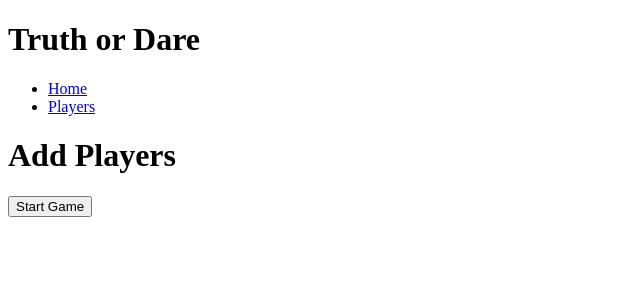
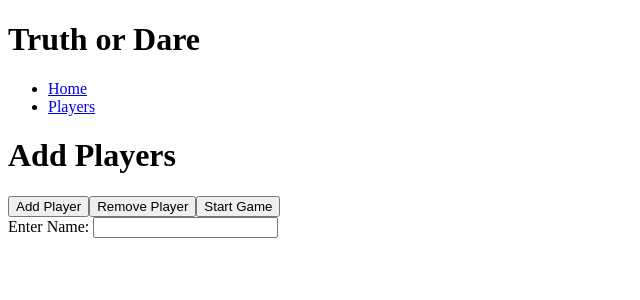
Before and after one commit to Aviakubo/truthOrDareFrontend, an Angular app: page /players in a window 1280 px wide. Shown: the top 300 px of the page, without its empty margins (0-640 px from the left). Built offline with nearby package versions, Linux system fonts and the light colour scheme.

Commit message:
had to simplify my initial design but am able to have a list of players now

```diff
--- a/package.json
+++ b/package.json
@@ -27,6 +27,7 @@
     "@angular/cli": "~15.0.4",
     "@angular/compiler-cli": "^15.0.0",
     "@types/jasmine": "~4.3.0",
+    "@types/jquery": "^3.5.15",
     "jasmine-core": "~4.5.0",
     "karma": "~6.4.0",
     "karma-chrome-launcher": "~3.1.0",
--- a/src/app/app.module.ts
+++ b/src/app/app.module.ts
@@ -5,6 +5,7 @@ import { AppComponent } from './app.component';
 import { PlayerListComponent } from './player-list/player-list.component';
 import { MainEntryComponent } from './main-entry/main-entry.component';
 import { HttpClientModule, HttpClient } from '@angular/common/http'
+import { FormsModule } from '@angular/forms';
 
 @NgModule({
   declarations: [
@@ -15,7 +16,8 @@ import { HttpClientModule, HttpClient } from '@angular/common/http'
   imports: [
     BrowserModule,
     AppRoutingModule,
-    HttpClientModule
+    HttpClientModule,
+    FormsModule
   ],
   providers: [],
   bootstrap: [AppComponent]
--- a/src/app/player-list/player-list.component.html
+++ b/src/app/player-list/player-list.component.html
@@ -1,8 +1,21 @@
 <div>
   <h1>Add Players</h1>
-  <div class="add player">
-    <div class="buttonContainer">
-      <button (click)="startGame()">Start Game</button>
-    </div>
+  <div class="buttonContainer">
+    <button type="button" (click)="addPlayer()">Add Player</button>
+    <button (click)="removePlayer()">Remove Player</button>
+    <button (click)="startGame()">Start Game</button>
+  </div>
+  <div class="player">
+    <label for="playerName">Enter Name: </label>
+    <input
+      maxlength="10"
+      type="text"
+      id="firstName"
+      name="firstName"
+      [(ngModel)]="firstName"
+    />
+  </div>
+  <div class="addedPlayers" *ngFor="let name of playerListArray">
+    <li>{{ name }}</li>
   </div>
 </div>
--- a/src/app/player-list/player-list.component.ts
+++ b/src/app/player-list/player-list.component.ts
@@ -1,4 +1,4 @@
-import { Component } from '@angular/core';
+import { Component, ElementRef, ViewChild } from '@angular/core';
 import { HttpClient } from '@angular/common/http';
 
 @Component({
@@ -6,17 +6,27 @@ import { HttpClient } from '@angular/common/http';
   templateUrl: './player-list.component.html',
   styleUrls: ['./player-list.component.scss'],
 })
+
 export class PlayerListComponent {
-  constructor(private http: HttpClient) {}
+  firstName: string = "";
+  playerListArray: Array<string> = [];
+
+  constructor(private http: HttpClient) {};
 
   public addPlayer() {
-    this.http.post('/players', { name: 'David', gender: 'Male' }).subscribe(
-      (response) => console.log(response),
-      (error) => console.log(error)
-    );
-  }
+    if(this.firstName !== "") {
+      this.playerListArray.push(this.firstName);
+    };
+    this.firstName = "";
+
+  };
+
+   public removePlayer() {
+    this.playerListArray.pop();
+  };
 
   public startGame() {
     console.log('this should technically start the game');
-  }
+    this.addPlayer();
+  };
 }
```
Also changed, not shown: 1 other file (tests, documents, lock files or other folders).
